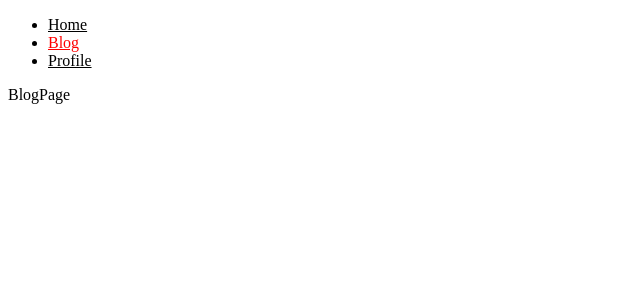
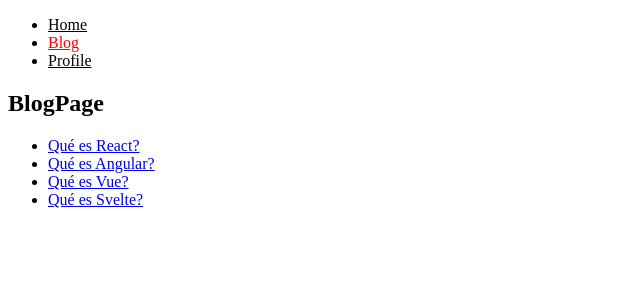
Before and after one commit to salvarez96/react-router-course, a React (Vite) app: page /#/blog in a window 1280 px wide. Shown: the top 300 px of the page, without its empty margins (0-640 px from the left). Built offline with nearby package versions, Linux system fonts and the light colour scheme.

Commit message:
Create blog posts logic to manage new blogposts

```diff
--- /dev/null
+++ b/src/components/blog-page/blog-posts-logic.ts
@@ -0,0 +1,87 @@
+class BlogPostInfo {
+  title: string
+  slug: string
+  content: string
+  author: string
+  blogPosts: Pick<BlogPostInfo, 'title' | 'author' | 'content' | 'slug' | 'key'>[] = []
+  key: string = ''
+  static instance: BlogPostInfo | null = null
+
+  private constructor() {
+    this.title = ''
+    this.slug = ''
+    this.content = ''
+    this.author = ''
+  }
+
+  static create() {
+    if (BlogPostInfo.instance === null) {
+      BlogPostInfo.instance = new BlogPostInfo()
+    }
+    return BlogPostInfo.instance
+  }
+
+  setTitle(title: typeof this.title) {
+    this.title = title
+    return this
+  }
+  setSlug(slug: typeof this.slug) {
+    this.slug = slug
+    return this
+  }
+  setContent(content: typeof this.content) {
+    this.content = content
+    return this
+  }
+  setAuthor(author: typeof this.author) {
+    this.author = author
+    return this
+  }
+
+  private setKey() {
+    const randomKey = Math.random().toString(36).slice(2,9)
+    this.key = randomKey
+    return this.key
+  }
+
+  private build() {
+    const key = this.setKey()
+    if (this.title && this.slug && this.content && this.author) {
+      return {
+        title: this.title,
+        slug: this.slug,
+        content: this.content,
+        author: this.author,
+        key: key
+      }
+    }
+    return undefined
+  }
+
+  pushBlogPost() {
+    const build = this.build()
+    if (build) this.blogPosts.push(build)
+  }
+}
+
+const blogPosts = BlogPostInfo.create()
+
+function addPost(
+  title: BlogPostInfo['title'],
+  slug: BlogPostInfo['slug'],
+  content: BlogPostInfo['content'],
+  author: BlogPostInfo['author']
+  ) {
+  blogPosts.setTitle(title)
+  blogPosts.setSlug(slug)
+  blogPosts.setContent(content)
+  blogPosts.setAuthor(author)
+  blogPosts.pushBlogPost()
+}
+
+addPost('Qué es React?', 'que-es-react', 'react es la mejor librería de JS', 'juandc')
+addPost('Qué es Angular?', 'que-es-angular', 'angular es la mejor librería de JS', 'nicobytes')
+addPost('Qué es Vue?', 'que-es-vue', 'vue es la mejor librería de JS', 'diananerd')
+addPost('Qué es Svelte?', 'que-es-svelte', 'svelte es la mejor librería de JS', 'gndx')
+
+export { blogPosts }
--- /dev/null
+++ b/src/components/blog-page/blog-posts.tsx
@@ -0,0 +1,17 @@
+import React from 'react'
+import { Link } from 'react-router-dom'
+import { blogPosts } from './blog-posts-logic'
+
+export default function BlogPosts() {
+  return (
+    <>
+      <ul>
+        {blogPosts.blogPosts.map(post => (
+          <li key={post.key}>
+            <Link to={`/blog/${post.slug}`}>{post.title}</Link>
+          </li>
+        ))}
+      </ul>
+    </>
+  )
+}
--- a/src/pages/blog-page.tsx
+++ b/src/pages/blog-page.tsx
@@ -1,7 +1,11 @@
 import React from 'react'
+import BlogPosts from '../components/blog-page/blog-posts'
 
 export default function BlogPage() {
   return (
-    <div>BlogPage</div>
+    <main>
+      <h2>BlogPage</h2>
+      <BlogPosts />
+    </main>
   )
 }
```
